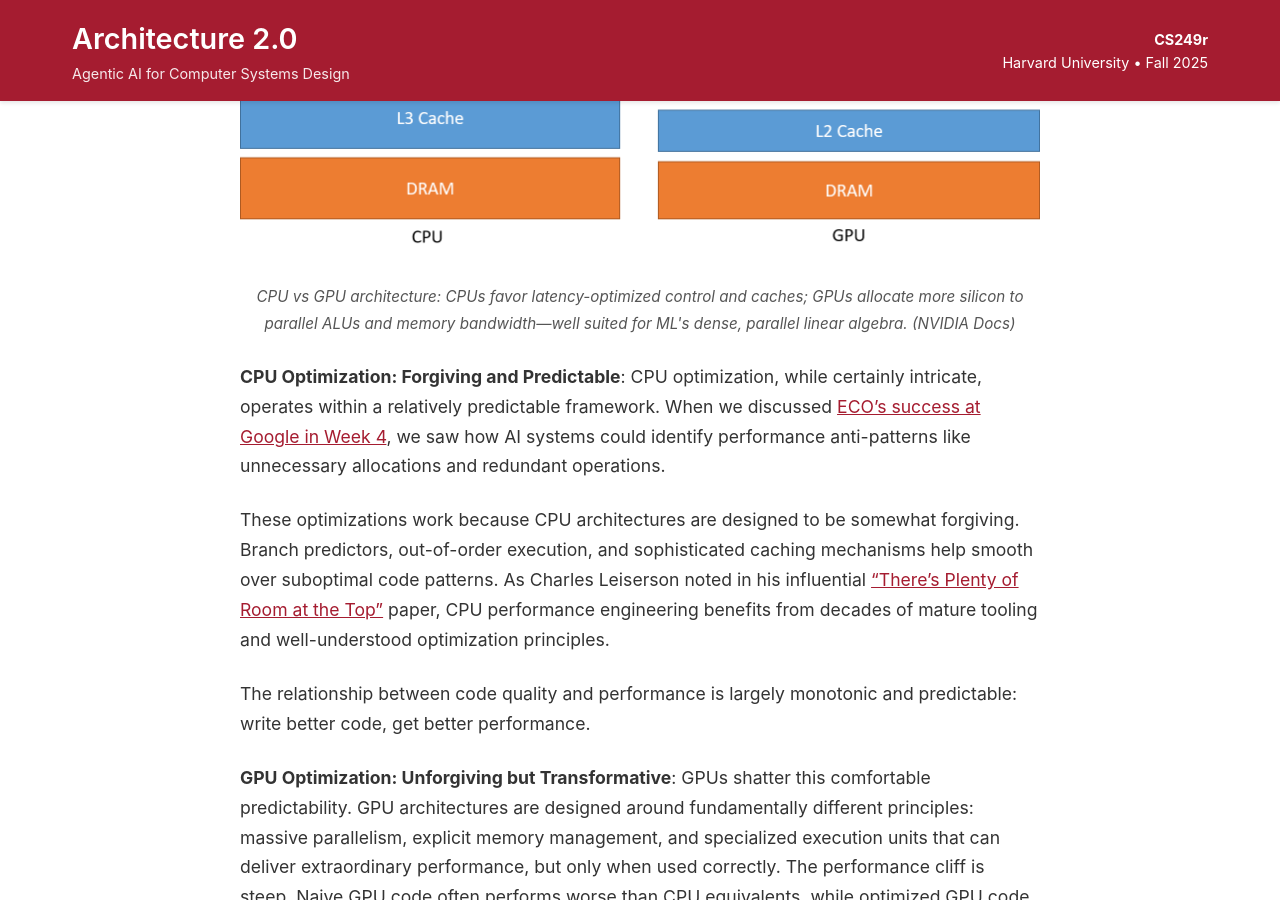
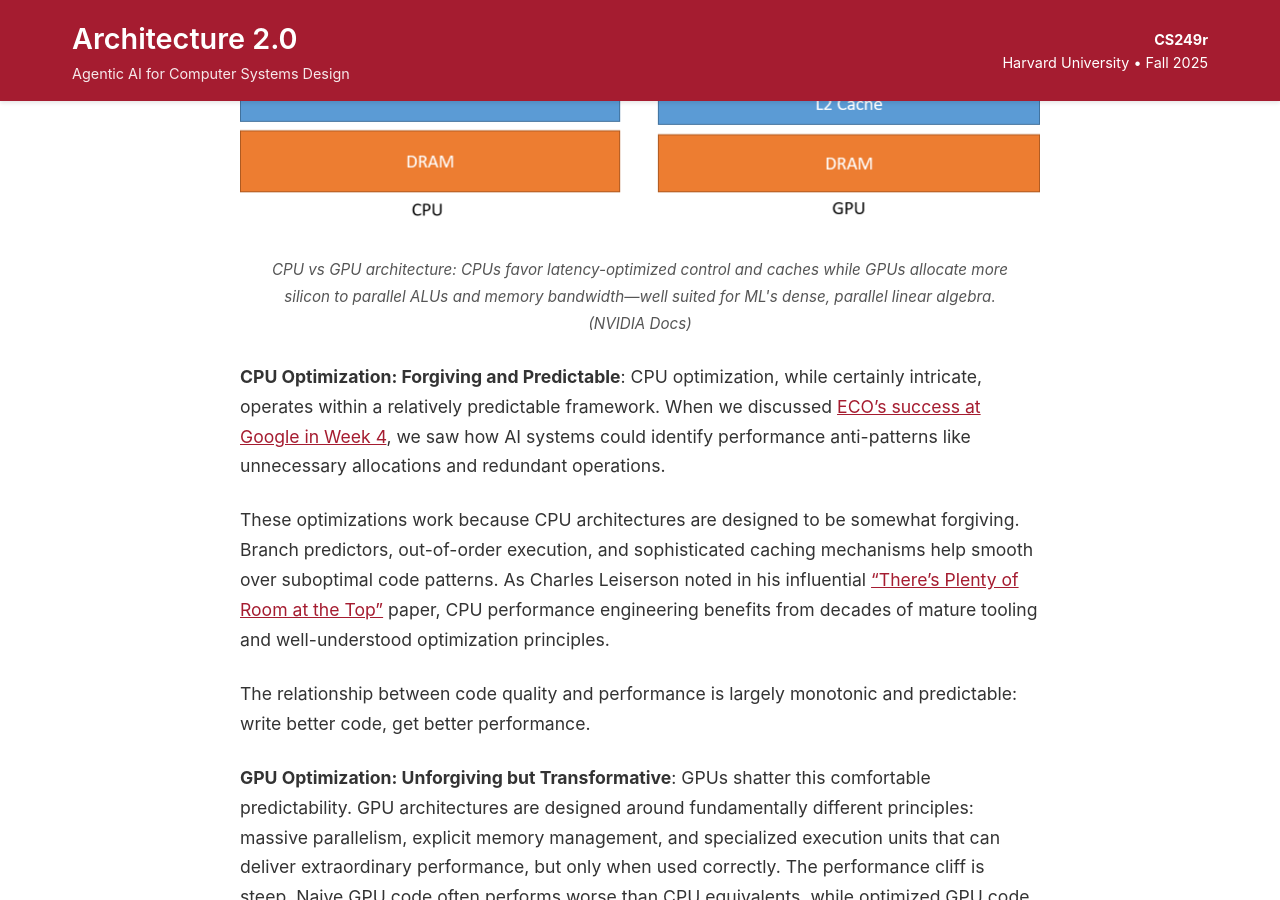
Before and after one commit to harvard-edge/cs249r_fall2025, a Jekyll site: the page built from _posts/2024-10-01-week-5-gpu-performance-engineering.md, in a window 1280 px wide and 900 px high, scrolled down 8193 px. Built offline with Jekyll 4.4.1, drawn with Linux system fonts in a browser that asks for light colours; comment, search, counter and statistics services are not loaded; some of the changed text lies outside the part shown.

Commit message:
update figure decriptions

```diff
--- a/_posts/2024-10-01-week-5-gpu-performance-engineering.md
+++ b/_posts/2024-10-01-week-5-gpu-performance-engineering.md
@@ -118,7 +118,7 @@
 
 <figure class="post-figure">
 <img src="/cs249r_fall2025/assets/images/blog_images/week_5/gpu_architecture.png" alt="CPU vs GPU architecture diagram">
-<figcaption><em>CPU vs GPU architecture: CPUs favor latency-optimized control and caches; GPUs allocate more silicon to parallel ALUs and memory bandwidth—well suited for ML's dense, parallel linear algebra. (NVIDIA Docs)</em></figcaption>
+<figcaption><em>CPU vs GPU architecture: CPUs favor latency-optimized control and caches while GPUs allocate more silicon to parallel ALUs and memory bandwidth—well suited for ML's dense, parallel linear algebra. (NVIDIA Docs)</em></figcaption>
 </figure>
 
 **CPU Optimization: Forgiving and Predictable**: CPU optimization, while certainly intricate, operates within a relatively predictable framework. When we discussed [ECO's success at Google in Week 4](/blog/2024/09/24/performance-engineering/), we saw how AI systems could identify performance anti-patterns like unnecessary allocations and redundant operations.
```
Also changed, not shown: other parts of _posts/2024-10-01-week-5-gpu-performance-engineering.md (+1 -1 lines).
